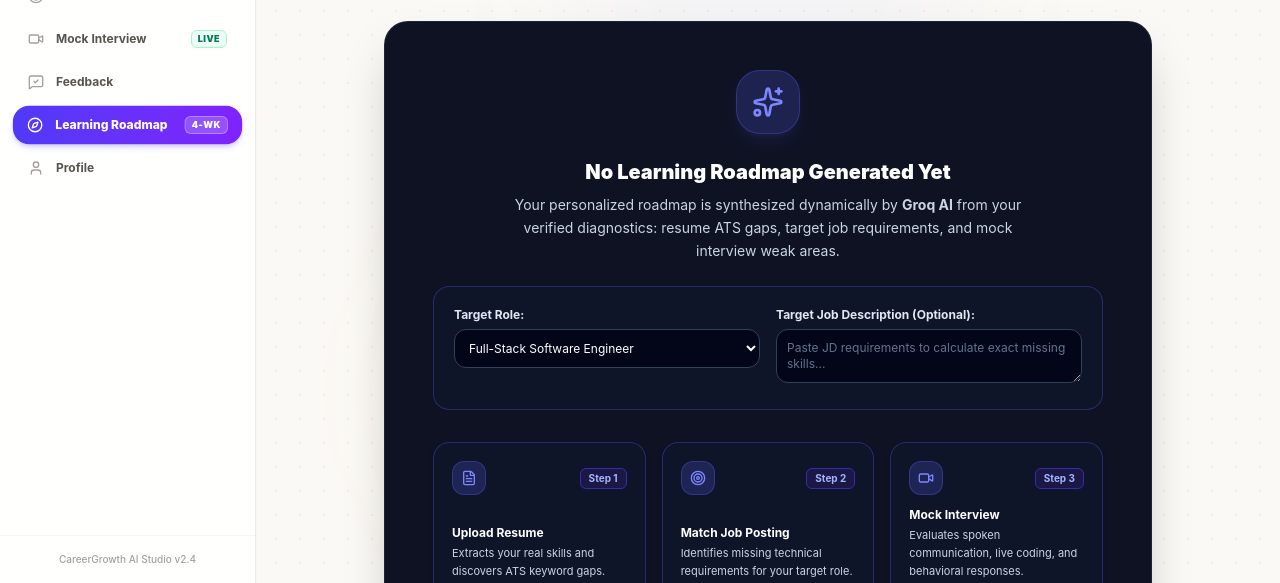
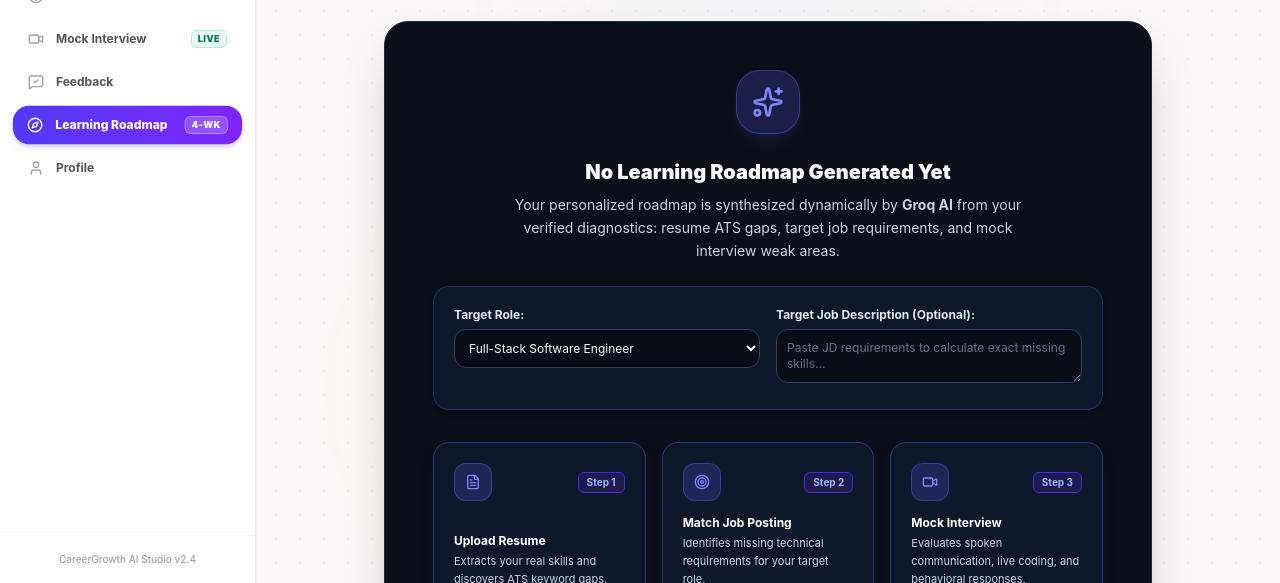
Before and after one commit to shankar1623/career_growth_ai, a Next.js app: page /roadmap in a window 1280 px wide. Shown: the part 217-800 px from the top of the page. Built offline with nearby package versions, Linux system fonts and the light colour scheme; no server answers.

Commit message:
CareerGrowth AI - Ensure Permanent Dark Navy and Indigo Card Styling in Normal State

```diff
--- a/app/(dashboard)/roadmap/page.tsx
+++ b/app/(dashboard)/roadmap/page.tsx
@@ -86,8 +86,8 @@ export default function RoadmapPage() {
           onRoadmapUpdated={(updated) => setRoadmap(updated)}
         />
       ) : (
-        <div className="bg-slate-950/95 dark:bg-slate-950/95 rounded-3xl border border-slate-800/90 p-6 sm:p-8 md:p-12 text-center max-w-3xl mx-auto shadow-2xl space-y-6 text-white">
-          <div className="w-16 h-16 rounded-3xl bg-indigo-500/20 text-indigo-400 border border-indigo-500/30 flex items-center justify-center mx-auto shadow-lg shadow-indigo-500/10">
+        <div className="bg-[#0b0f19] rounded-3xl border border-slate-800 p-6 sm:p-8 md:p-12 text-center max-w-3xl mx-auto shadow-2xl space-y-6 text-white">
+          <div className="w-16 h-16 rounded-3xl bg-indigo-500/20 text-indigo-400 border border-indigo-500/40 flex items-center justify-center mx-auto shadow-lg shadow-indigo-500/10">
             <Sparkles className="w-8 h-8 text-indigo-400" />
           </div>
 
@@ -102,7 +102,7 @@ export default function RoadmapPage() {
           </div>
 
           {/* Quick Config Form */}
-          <div className="p-5 rounded-2xl bg-slate-900/90 border border-indigo-500/30 text-left space-y-4">
+          <div className="p-5 rounded-2xl bg-[#0f172a] border border-indigo-500/30 text-left space-y-4 shadow-md">
             <div className="grid grid-cols-1 md:grid-cols-2 gap-4">
               <div>
                 <label className="text-xs font-bold text-slate-200 block mb-1.5">
@@ -111,7 +111,7 @@ export default function RoadmapPage() {
                 <select
                   value={targetRole}
                   onChange={(e) => setTargetRole(e.target.value)}
-                  className="w-full text-xs rounded-xl border border-slate-700 p-2.5 bg-slate-950 text-white focus:ring-2 focus:ring-indigo-500 focus:outline-none"
+                  className="w-full text-xs rounded-xl border border-slate-700 p-2.5 bg-[#090d16] text-white focus:ring-2 focus:ring-indigo-500 focus:outline-none"
                 >
                   <option value="Full-Stack Software Engineer">Full-Stack Software Engineer</option>
                   <option value="Frontend Developer (React/TypeScript)">Frontend Developer (React/TypeScript)</option>
@@ -130,24 +130,24 @@ export default function RoadmapPage() {
                   onChange={(e) => setJobDescriptionText(e.target.value)}
                   placeholder="Paste JD requirements to calculate exact missing skills..."
                   rows={2}
-                  className="w-full text-xs rounded-xl border border-slate-700 p-2.5 bg-slate-950 text-white placeholder:text-slate-500 focus:ring-2 focus:ring-indigo-500 focus:outline-none"
+                  className="w-full text-xs rounded-xl border border-slate-700 p-2.5 bg-[#090d16] text-white placeholder:text-slate-500 focus:ring-2 focus:ring-indigo-500 focus:outline-none"
                 />
               </div>
             </div>
           </div>
 
-          {/* Action Steps Grid: 3 Sleek Dark Navy Indigo Cards */}
+          {/* Action Steps Grid: 3 Sleek Dark Navy Indigo Cards in Permanent Normal State */}
           <div className="grid grid-cols-1 md:grid-cols-3 gap-4 text-left pt-2">
             {/* Step 1 */}
             <Link
               href="/resume-analyzer"
-              className="p-4.5 rounded-2xl border border-indigo-500/30 bg-slate-900/90 hover:bg-indigo-950/40 hover:border-indigo-500 transition-all group flex flex-col justify-between space-y-3 shadow-md shadow-indigo-950/20"
+              className="p-5 rounded-2xl border border-indigo-500/40 bg-[#0f172a] hover:bg-[#1e1b4b]/60 hover:border-indigo-400 transition-all group flex flex-col justify-between space-y-3.5 shadow-lg shadow-indigo-950/30"
             >
               <div className="flex items-center justify-between">
-                <div className="p-2 rounded-xl bg-indigo-500/20 border border-indigo-500/30 text-indigo-400 group-hover:bg-indigo-600 group-hover:text-white transition-colors">
+                <div className="p-2.5 rounded-xl bg-indigo-500/20 border border-indigo-500/40 text-indigo-400 group-hover:bg-indigo-600 group-hover:text-white transition-colors">
                   <FileText className="w-4 h-4" />
                 </div>
-                <span className="text-[10px] font-bold px-2 py-0.5 rounded-md bg-indigo-950/80 border border-indigo-800 text-indigo-300">
+                <span className="text-[10px] font-bold px-2 py-0.5 rounded-md bg-indigo-950 border border-indigo-700 text-indigo-300">
                   Step 1
                 </span>
               </div>
@@ -164,13 +164,13 @@ export default function RoadmapPage() {
             {/* Step 2 */}
             <Link
               href="/job-match"
-              className="p-4.5 rounded-2xl border border-indigo-500/30 bg-slate-900/90 hover:bg-indigo-950/40 hover:border-indigo-500 transition-all group flex flex-col justify-between space-y-3 shadow-md shadow-indigo-950/20"
+              className="p-5 rounded-2xl border border-indigo-500/40 bg-[#0f172a] hover:bg-[#1e1b4b]/60 hover:border-indigo-400 transition-all group flex flex-col justify-between space-y-3.5 shadow-lg shadow-indigo-950/30"
             >
               <div className="flex items-center justify-between">
-                <div className="p-2 rounded-xl bg-indigo-500/20 border border-indigo-500/30 text-indigo-400 group-hover:bg-indigo-600 group-hover:text-white transition-colors">
+                <div className="p-2.5 rounded-xl bg-indigo-500/20 border border-indigo-500/40 text-indigo-400 group-hover:bg-indigo-600 group-hover:text-white transition-colors">
                   <Target className="w-4 h-4" />
                 </div>
-                <span className="text-[10px] font-bold px-2 py-0.5 rounded-md bg-indigo-950/80 border border-indigo-800 text-indigo-300">
+                <span className="text-[10px] font-bold px-2 py-0.5 rounded-md bg-indigo-950 border border-indigo-700 text-indigo-300">
                   Step 2
                 </span>
               </div>
@@ -187,13 +187,13 @@ export default function RoadmapPage() {
             {/* Step 3 */}
             <Link
               href="/mock-interview"
-              className="p-4.5 rounded-2xl border border-indigo-500/30 bg-slate-900/90 hover:bg-indigo-950/40 hover:border-indigo-500 transition-all group flex flex-col justify-between space-y-3 shadow-md shadow-indigo-950/20"
+              className="p-5 rounded-2xl border border-indigo-500/40 bg-[#0f172a] hover:bg-[#1e1b4b]/60 hover:border-indigo-400 transition-all group flex flex-col justify-between space-y-3.5 shadow-lg shadow-indigo-950/30"
             >
               <div className="flex items-center justify-between">
-                <div className="p-2 rounded-xl bg-indigo-500/20 border border-indigo-500/30 text-indigo-400 group-hover:bg-indigo-600 group-hover:text-white transition-colors">
+                <div className="p-2.5 rounded-xl bg-indigo-500/20 border border-indigo-500/40 text-indigo-400 group-hover:bg-indigo-600 group-hover:text-white transition-colors">
                   <Video className="w-4 h-4" />
                 </div>
-                <span className="text-[10px] font-bold px-2 py-0.5 rounded-md bg-indigo-950/80 border border-indigo-800 text-indigo-300">
+                <span className="text-[10px] font-bold px-2 py-0.5 rounded-md bg-indigo-950 border border-indigo-700 text-indigo-300">
                   Step 3
                 </span>
               </div>
```
